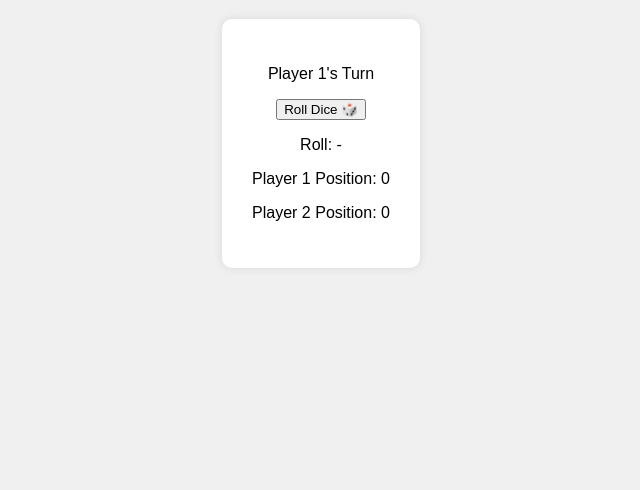
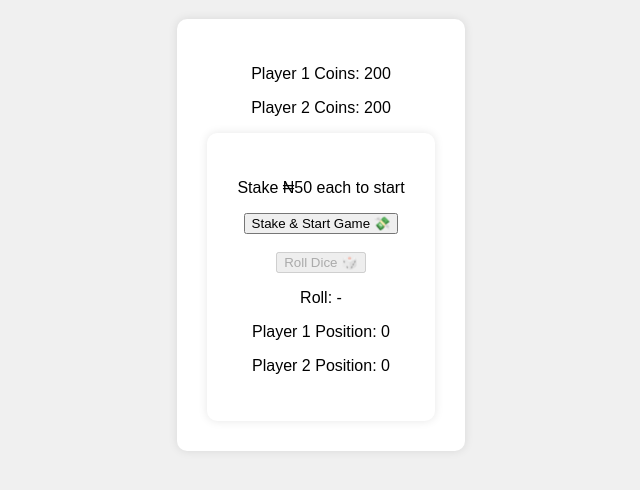
Before and after one commit to money813/ludogame, a plain HTML site: page index.html in a window 1280 px wide. Shown: the part 110-600 px from the top of the page, without its empty margins (319-959 px from the left). Drawn offline with Linux system fonts and the light colour scheme.

Commit message:
index.html

```diff
--- a/index.html
+++ b/index.html
@@ -9,12 +9,21 @@
   <h1>Ludo Money 🤑</h1>
 
   <div id="game">
-    <p id="turn">Player 1's Turn</p>
-    <button onclick="rollDice()">Roll Dice 🎲</button>
-    <p id="dice-result">Roll: -</p>
-    <p id="position1">Player 1 Position: 0</p>
-    <p id="position2">Player 2 Position: 0</p>
-    <p id="winner"></p>
+    <div id="wallets">
+  <p>Player 1 Coins: <span id="coins1">200</span></p>
+  <p>Player 2 Coins: <span id="coins2">200</span></p>
+</div>
+
+<div id="game">
+  <p id="turn">Stake ₦50 each to start</p>
+  <button onclick="startGame()">Stake & Start Game 💸</button><br><br>
+  <button onclick="rollDice()" disabled id="roll-btn">Roll Dice 🎲</button>
+  <p id="dice-result">Roll: -</p>
+  <p id="position1">Player 1 Position: 0</p>
+  <p id="position2">Player 2 Position: 0</p>
+  <p id="winner"></p>
+</div>
+
   </div>
 
   <script src="game.js"></script>
```
